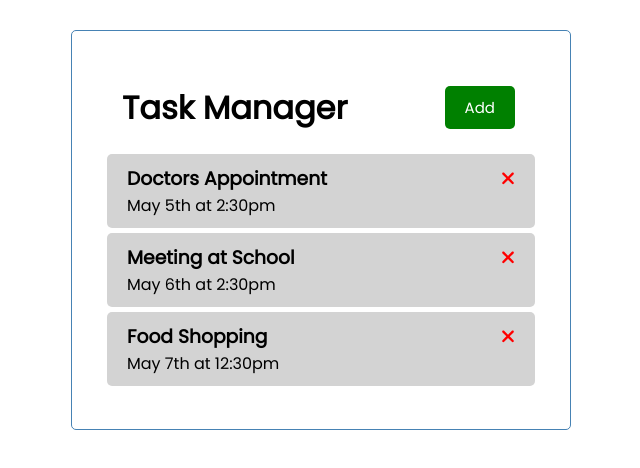
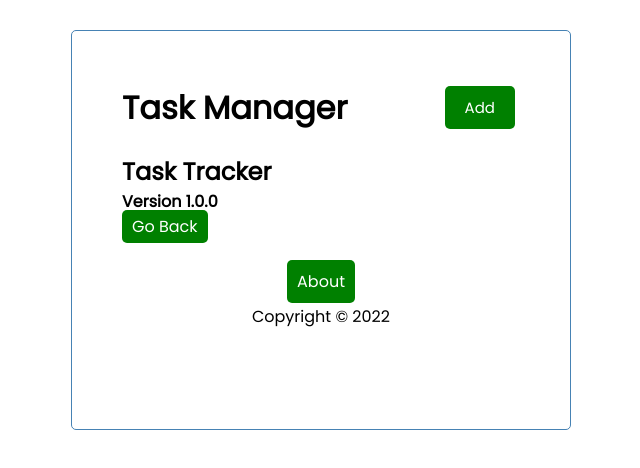
Before and after one commit to leungwoo/Task-Manager-Application, an Angular app: page /about in a window 1280 px wide. Before the commit this address led to /. Shown: the top 468 px of the page, without its empty margins (319-959 px from the left). Built offline with nearby package versions, Linux system fonts and the light colour scheme; data requests are answered from the project's data file.

Commit message:
Routing completed to about page

```diff
--- a/src/app/app-routing.module.ts
+++ b/src/app/app-routing.module.ts
@@ -1,10 +1,16 @@
 import { NgModule } from '@angular/core';
 import { RouterModule, Routes } from '@angular/router';
+import { AboutComponent } from './components/about/about.component';
+import { TasksComponent } from './components/tasks/tasks.component';
 
-const routes: Routes = [];
+const routes: Routes = [
+  { path: '', component: TasksComponent },
+  { path: 'about', component: AboutComponent },
+];
 
 @NgModule({
-  imports: [RouterModule.forRoot(routes)],
-  exports: [RouterModule]
+  imports: [RouterModule.forRoot(routes, { enableTracing: true })],
+  exports: [RouterModule],
 })
-export class AppRoutingModule { }
+export class AppRoutingModule {}
+//enableTracing helps debug your routes
--- a/src/app/app.component.html
+++ b/src/app/app.component.html
@@ -1,4 +1,5 @@
 <div class="container">
   <app-header></app-header>
-  <app-tasks></app-tasks>
+  <router-outlet></router-outlet>
+  <app-footer></app-footer>
 </div>
--- a/src/app/app.module.ts
+++ b/src/app/app.module.ts
@@ -12,6 +12,8 @@ import { TaskItemComponent } from './components/task-item/task-item.component';
 import { FontAwesomeModule } from '@fortawesome/angular-fontawesome';
 import { TaskService } from './services/task.service';
 import { AddTaskComponent } from './components/add-task/add-task.component';
+import { FooterComponent } from './components/footer/footer.component';
+import { AboutComponent } from './components/about/about.component';
 
 @NgModule({
   declarations: [
@@ -21,6 +23,8 @@ import { AddTaskComponent } from './components/add-task/add-task.component';
     TasksComponent,
     TaskItemComponent,
     AddTaskComponent,
+    FooterComponent,
+    AboutComponent,
   ],
   imports: [
     BrowserModule,
--- /dev/null
+++ b/src/app/components/about/about.component.css
@@ -0,0 +1,10 @@
+div {
+  margin-left: 20px;
+}
+.btngoback {
+  padding: 5px 10px;
+  border-radius: 5px;
+  text-decoration: none;
+  background-color: green;
+  color: white;
+}
--- /dev/null
+++ b/src/app/components/about/about.component.html
@@ -0,0 +1,5 @@
+<div>
+  <h2>Task Tracker</h2>
+  <h4>Version 1.0.0</h4>
+  <a class="btngoback" routerLink="">Go Back</a>
+</div>
--- /dev/null
+++ b/src/app/components/about/about.component.ts
@@ -0,0 +1,15 @@
+import { Component, OnInit } from '@angular/core';
+
+@Component({
+  selector: 'app-about',
+  templateUrl: './about.component.html',
+  styleUrls: ['./about.component.css']
+})
+export class AboutComponent implements OnInit {
+
+  constructor() { }
+
+  ngOnInit(): void {
+  }
+
+}
--- /dev/null
+++ b/src/app/components/footer/footer.component.css
@@ -0,0 +1,15 @@
+.footer {
+  align-content: center;
+  text-align: center;
+  margin-top: 30px;
+}
+.btnabout {
+  padding: 10px 10px;
+  border-radius: 5px;
+  text-decoration: none;
+  background-color: green;
+  color: white;
+}
+.copyright {
+  margin-top: 10px;
+}
--- /dev/null
+++ b/src/app/components/footer/footer.component.html
@@ -0,0 +1,5 @@
+<div class="footer">
+  <a class="btnabout" routerLink="about">About</a>
+  <br />
+  <p class="copyright">Copyright &copy; 2022</p>
+</div>
--- /dev/null
+++ b/src/app/components/footer/footer.component.ts
@@ -0,0 +1,15 @@
+import { Component, OnInit } from '@angular/core';
+
+@Component({
+  selector: 'app-footer',
+  templateUrl: './footer.component.html',
+  styleUrls: ['./footer.component.css']
+})
+export class FooterComponent implements OnInit {
+
+  constructor() { }
+
+  ngOnInit(): void {
+  }
+
+}
```
Also changed, not shown: 2 other files (tests, documents, lock files or other folders).
